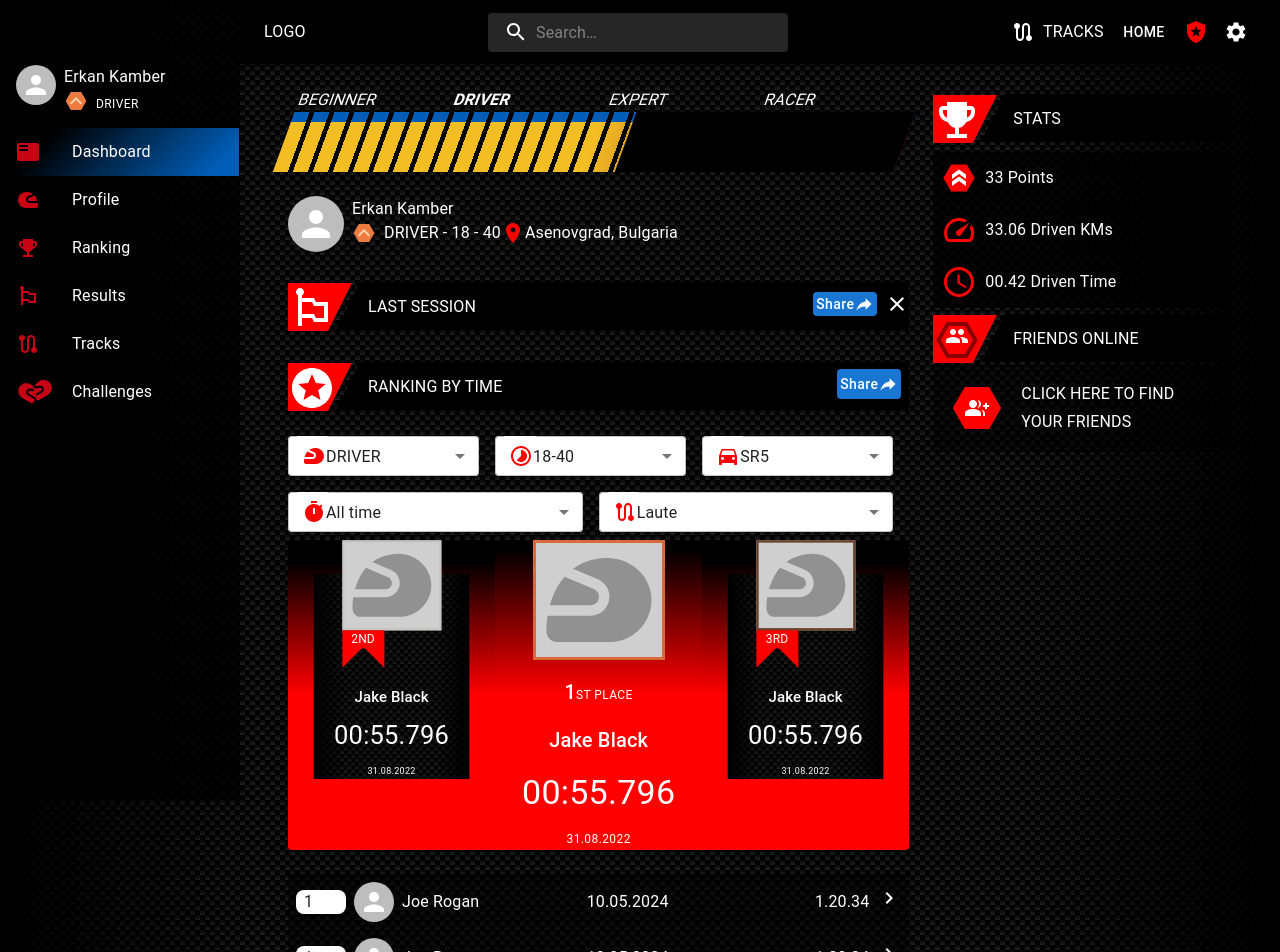
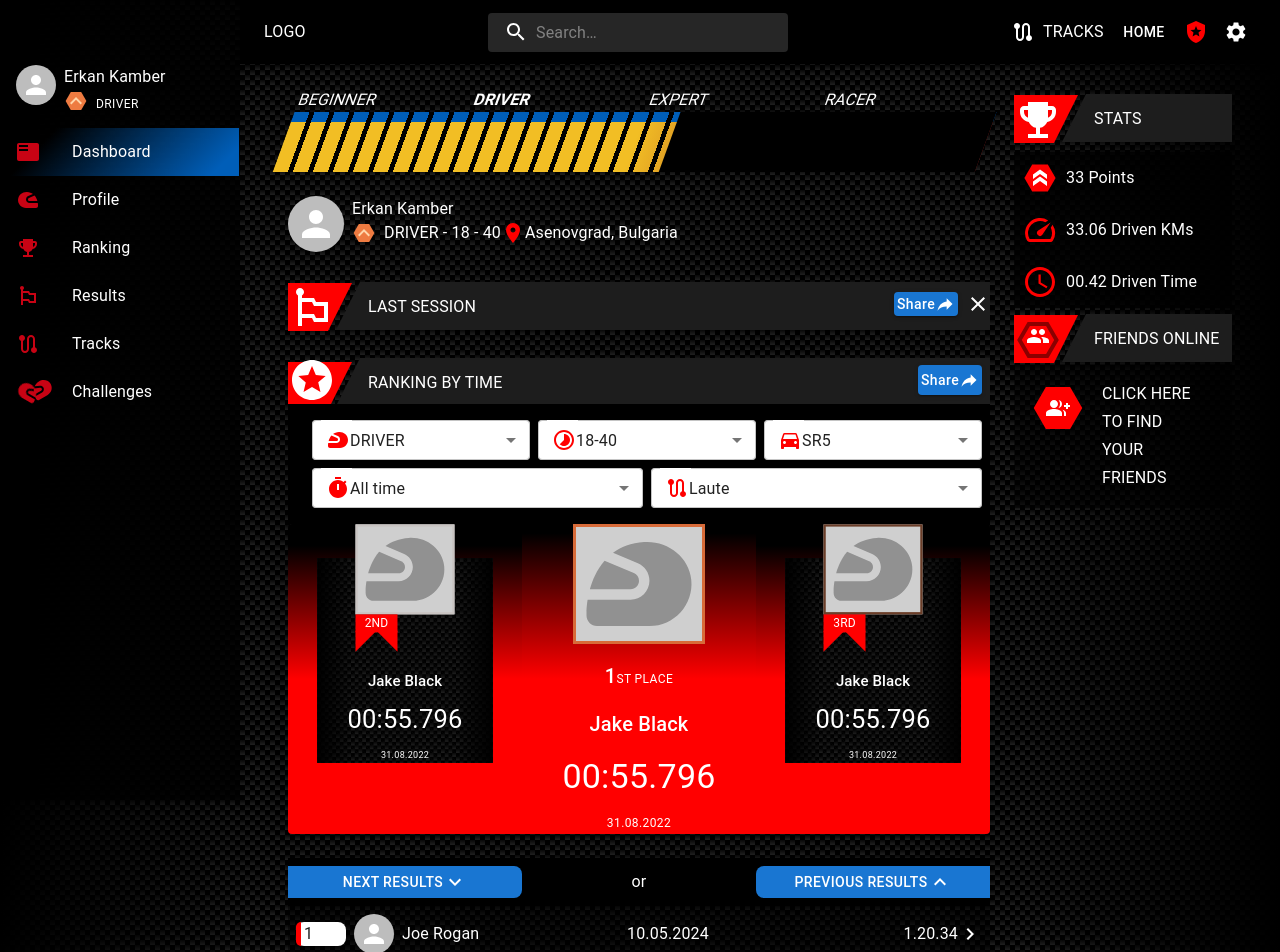
Before and after one commit to CodingWebDeveloper/racing-app, a React (Create React App) app: page / in a window 1280 px wide. Shown: the top 952 px of the page. Built offline with nearby package versions, Linux system fonts and the light colour scheme.

Commit message:
result list finished

```diff
--- a/src/App.js
+++ b/src/App.js
@@ -1,4 +1,3 @@
-import logo from "./logo.svg";
 import "./App.css";
 import { RouterProvider, createBrowserRouter } from "react-router-dom";
 import Root from "./routes/Root";
--- /dev/null
+++ b/src/components/ranking-by-points-card/RankingByPointsCard.jsx
@@ -0,0 +1,43 @@
+import { Box } from "@mui/material";
+import React from "react";
+import SectionHeaderCard from "../section-header-card/SectionHeaderCard";
+import HexagonIcon from "@mui/icons-material/Hexagon";
+import DoubleArrowIcon from "@mui/icons-material/DoubleArrow";
+
+const RankingByPointsCard = () => {
+  return (
+    <Box>
+      <SectionHeaderCard
+        icon={
+          <Box
+            sx={{
+              position: "relative",
+              display: "flex",
+              alignItems: "center",
+              justifyContent: "center",
+            }}
+          >
+            <HexagonIcon
+              sx={{
+                color: "red",
+                width: "48px",
+                height: "48px",
+                marginTop: "8px",
+              }}
+            />
+
+            <DoubleArrowIcon
+              sx={{
+                color: "white",
+                position: "absolute",
+                transform: "rotateZ(-90deg)",
+              }}
+            />
+          </Box>
+        }
+      />
+    </Box>
+  );
+};
+
+export default RankingByPointsCard;
--- a/src/components/ranking-by-time-card/RankingByTimeCard.jsx
+++ b/src/components/ranking-by-time-card/RankingByTimeCard.jsx
@@ -13,7 +13,7 @@ import SectionHeaderCard from "../section-header-card/SectionHeaderCard";
 
 const RankingByTimeCard = () => {
   return (
-    <>
+    <Box>
       <SectionHeaderCard
         icon={
           <RankIcon
@@ -21,7 +21,6 @@ const RankingByTimeCard = () => {
               zIndex: 1,
               width: "48px",
               height: "48px",
-              marginTop: "8px",
               color: "white",
             }}
           />
@@ -41,9 +40,8 @@ const RankingByTimeCard = () => {
           </Button>
         }
       />
-
-      <Box>
-        <Grid container spacing={2} sx={{ width: "100%", marginBottom: "8px" }}>
+      <Stack sx={{ backgroundColor: "black", padding: "16px" }} spacing={1}>
+        <Grid container columnSpacing={1}>
           <Grid item xs={4}>
             <SelectInput
               label={"Experience"}
@@ -71,6 +69,8 @@ const RankingByTimeCard = () => {
               options={[{ value: "SR5", label: "SR5" }]}
             />
           </Grid>
+        </Grid>
+        <Grid container columnSpacing={1}>
           <Grid item xs={6}>
             <SelectInput
               label={"Time"}
@@ -90,9 +90,10 @@ const RankingByTimeCard = () => {
             />
           </Grid>
         </Grid>
-        <Top3Ranking />
-      </Box>
-    </>
+      </Stack>
+
+      <Top3Ranking />
+    </Box>
   );
 };
 
--- a/src/components/result-item/ResultItem.jsx
+++ b/src/components/result-item/ResultItem.jsx
@@ -2,14 +2,20 @@ import { KeyboardArrowRight } from "@mui/icons-material";
 import { Avatar, Box, Grid, Stack, Typography } from "@mui/material";
 import React from "react";
 
-const ResultItem = ({ ranking, user, updatedOn, time }) => {
+const ResultItem = ({ ranking, user, updatedOn, time, active }) => {
   const { avatarUrl, firstName, lastName } = user;
   return (
     <Grid
       container
-      spacing={1}
       alignItems="center"
-      sx={{ padding: "8px", cursor: "pointer" }}
+      sx={{
+        padding: "8px",
+        cursor: "pointer",
+        boxShadow: active ? "0px 0px 2px 0px #007BF9" : "",
+        background: active
+          ? "linear-gradient(90deg, #007BF9 40%,  rgba(0,94,184,0) 75%)"
+          : "",
+      }}
     >
       <Grid item xs>
         <Stack direction="row" spacing={1} alignItems="center">
@@ -19,6 +25,17 @@ const ResultItem = ({ ranking, user, updatedOn, time }) => {
               borderRadius: "8px",
               width: "50px",
               paddingInline: "8px",
+              position: "relative",
+
+              "&:after": {
+                content: "''",
+                height: "100%",
+                width: "5px",
+                background: "red",
+                position: "absolute",
+                left: 0,
+                borderRadius: "8px 0px 0px 8px",
+              },
             }}
           >
             {ranking}
@@ -36,7 +53,9 @@ const ResultItem = ({ ranking, user, updatedOn, time }) => {
         </Stack>
       </Grid>
       <Grid item>
-        <KeyboardArrowRight sx={{ color: "white" }} />
+        <Box sx={{ height: "100%", display: "flex", alignItems: "center" }}>
+          <KeyboardArrowRight sx={{ color: "white" }} />
+        </Box>
       </Grid>
     </Grid>
   );
--- a/src/components/result-list/ResultList.jsx
+++ b/src/components/result-list/ResultList.jsx
@@ -1,6 +1,8 @@
-import { Box } from "@mui/material";
 import React from "react";
+import { Box, Button, Grid, Stack, Typography } from "@mui/material";
 import ResultItem from "../result-item/ResultItem";
+import KeyboardArrowDownIcon from "@mui/icons-material/KeyboardArrowDown";
+import KeyboardArrowUpIcon from "@mui/icons-material/KeyboardArrowUp";
 
 const results = [
   {
@@ -25,9 +27,48 @@ const results = [
 const ResultList = () => {
   return (
     <Box sx={{ backgroundColor: "rgba(0, 0, 0, 0.5)" }}>
-      {results.map((result) => (
-        <ResultItem {...result} />
+      <Grid
+        container
+        sx={{
+          backgroundColor: "black",
+          paddingBlock: "8px",
+          alignItems: "center",
+        }}
+      >
+        <Grid item xs>
+          <Button
+            fullWidth
+            sx={{ borderRadius: "0px 8px 8px 0px", padding: "4px" }}
+            variant="contained"
+          >
+            Next results <KeyboardArrowDownIcon />
+          </Button>
+        </Grid>
+        <Grid item xs>
+          <Typography sx={{ color: "white", textAlign: "center" }}>
+            or
+          </Typography>
+        </Grid>
+        <Grid item xs>
+          <Button
+            fullWidth
+            sx={{ borderRadius: "8px 0px 0px 8px", padding: "4px" }}
+            variant="contained"
+          >
+            Previous results <KeyboardArrowUpIcon />
+          </Button>
+        </Grid>
+      </Grid>
+      {results.map((result, index) => (
+        <ResultItem {...result} active={index === 2} />
       ))}
+      <Button
+        fullWidth
+        variant="contained"
+        sx={{ textTransform: "unset", borderRadius: "unset" }}
+      >
+        View track results
+      </Button>
     </Box>
   );
 };
--- a/src/components/section-header-card/SectionHeaderCard.jsx
+++ b/src/components/section-header-card/SectionHeaderCard.jsx
@@ -46,7 +46,7 @@ const SectionHeaderCard = ({ icon, title, end }) => {
         </Stack>
         <Box
           sx={{
-            borderBottom: "48px solid black",
+            borderBottom: "48px solid #1D1D1D",
             borderLeft: "24px solid transparent",
             position: "absolute",
             inset: "0",
--- a/src/components/stats/Stats.jsx
+++ b/src/components/stats/Stats.jsx
@@ -1,5 +1,5 @@
 import React from "react";
-import { Stack, Typography, Box, Grid } from "@mui/material";
+import { Stack, Typography, Box } from "@mui/material";
 import DoubleArrowIcon from "@mui/icons-material/DoubleArrow";
 import SpeedIcon from "@mui/icons-material/Speed";
 import AccessTimeIcon from "@mui/icons-material/AccessTime";
--- a/src/routes/Home.jsx
+++ b/src/routes/Home.jsx
@@ -9,20 +9,22 @@ import ProfileCard from "../components/profile-card/ProfileCard";
 import RankingByTimeCard from "../components/ranking-by-time-card/RankingByTimeCard";
 import FriendsOnline from "../components/friends-online/FriendsOnline";
 import ResultList from "../components/result-list/ResultList";
+// import RankingByPointsCard from "../components/ranking-by-points-card/RankingByPointsCard";
 
 const Home = () => {
   return (
     <Grid container spacing={3}>
-      <Grid item xs={8}>
+      <Grid item xs={9}>
         <Stack rowGap={3}>
           <DriverProgress />
           <ProfileCard />
           <LastSessionCard />
           <RankingByTimeCard />
           <ResultList />
+          {/* <RankingByPointsCard /> */}
         </Stack>
       </Grid>
-      <Grid item xs={4}>
+      <Grid item xs={3}>
         <Stats />
         <FriendsOnline />
       </Grid>
```
